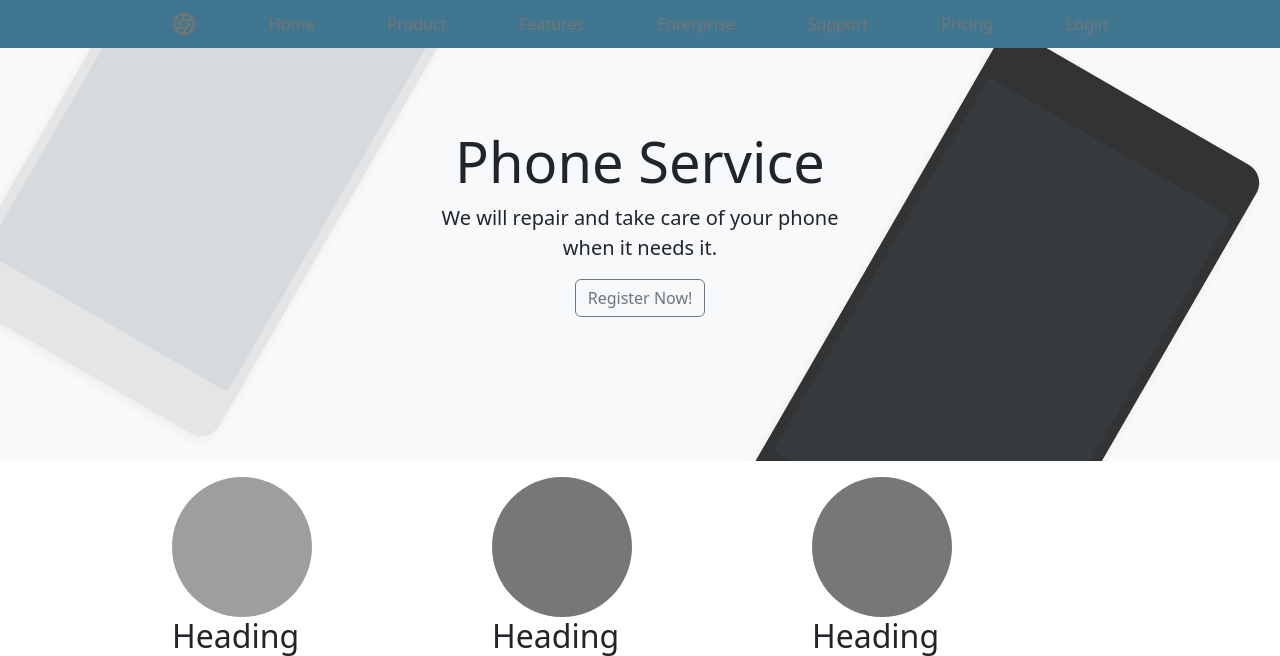
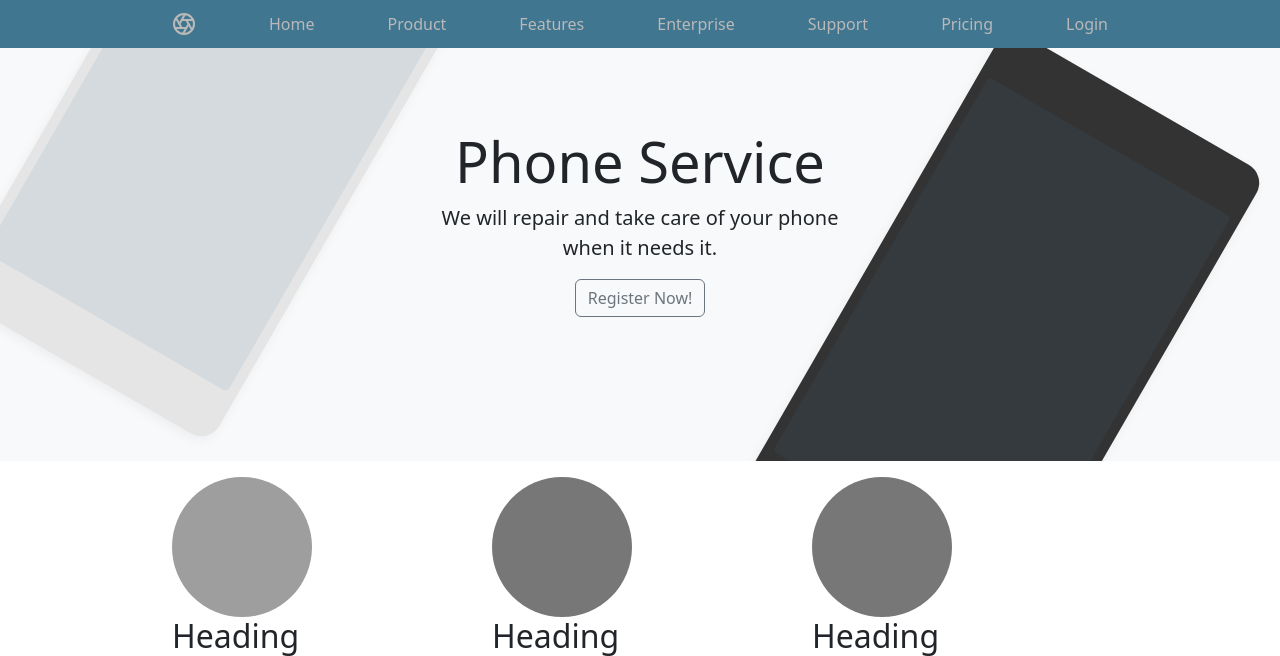
Before and after one commit to oskarpasko/django-univ-webproject, a Django app: page /record/ in a window 1280 px wide. Shown: the top 656 px of the page. Run offline with Django 4.2, Linux system fonts and the light colour scheme; some libraries are stand-ins or nearby versions; grey boxes are pictures that could not be loaded.

Commit message:
CSS Change

```diff
--- a/phone_service/record/models.py
+++ b/phone_service/record/models.py
@@ -38,7 +38,7 @@ class Posn(models.Model):
         verbose_name_plural = "Position"
 
     def __str__(self):
-        return f'{self.name}, salary: {self.salary} PLN'
+        return f'{self.name}, salary: {self.salary} Euro'
 
 class Location(models.Model):
     id = models.AutoField(primary_key=True, unique=True, blank=False, null=False)
--- a/phone_service/record/static/record/main_page_styles.css
+++ b/phone_service/record/static/record/main_page_styles.css
@@ -8,7 +8,7 @@
   backdrop-filter: saturate(180%) blur(20px);
 }
 .site-header a {
-  color: #757575;
+  color: #b9b9b9;
   transition: ease-in-out color .15s;
 }
 .site-header a:hover {
--- a/phone_service/record/static/record/register_styles.css
+++ b/phone_service/record/static/record/register_styles.css
@@ -4,7 +4,7 @@
   backdrop-filter: saturate(180%) blur(20px);
 }
 .site-header a {
-  color: #757575;
+  color: #b9b9b9;
   transition: ease-in-out color .15s;
 }
 .site-header a:hover {
```
